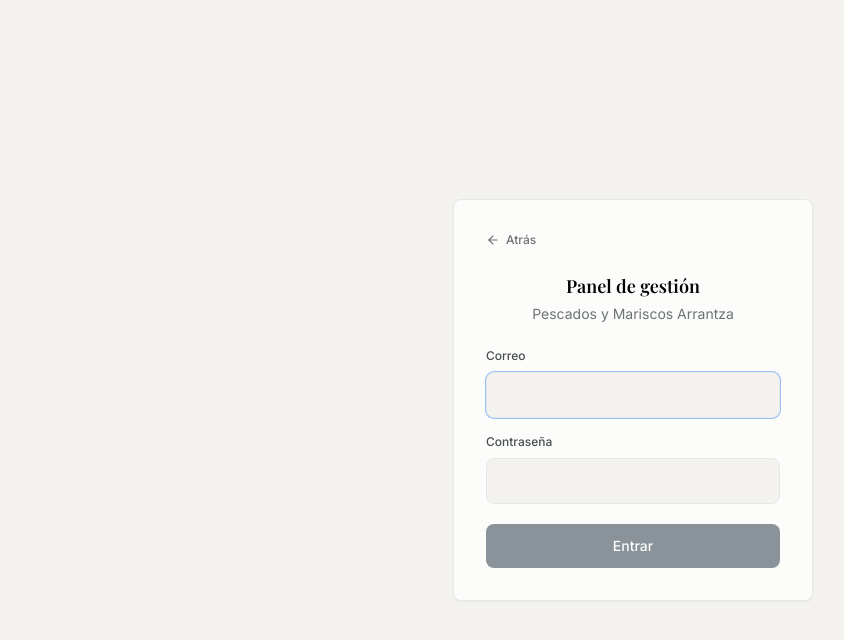
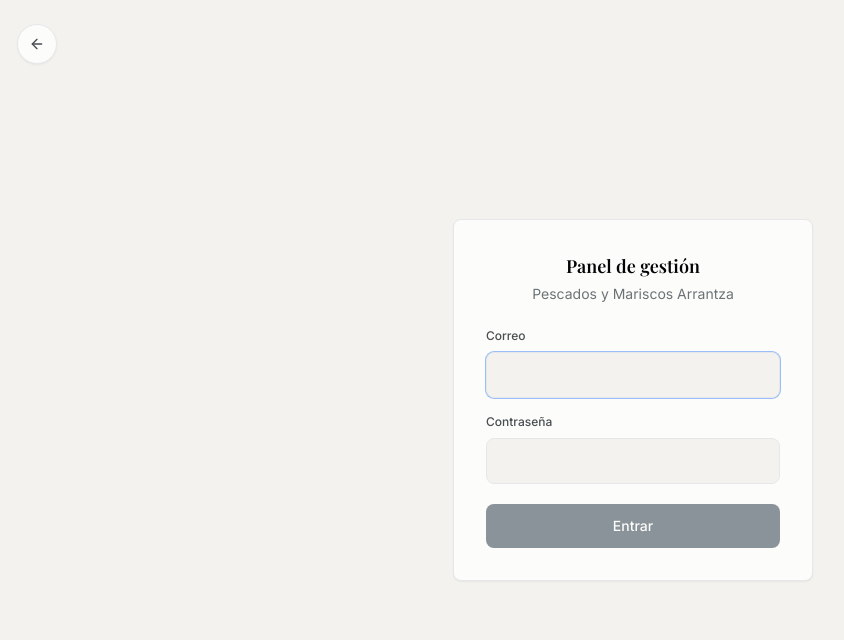
Before and after one commit to LocalIA-Soluciones-Digitales/Pescados-Mariscos-Arrantza, a React (Vite) app: page /admin in a window 1280 px wide. Shown: the top 640 px of the page, without its empty margins (7-851 px from the left). Built offline with nearby package versions, Linux system fonts and the light colour scheme; no server answers; a web font is replaced by a local one.

Commit message:
Restyle login back button as a floating circular icon button
Moved it out of the card into the empty page margin and dropped the
text label, matching the minimal look of the rest of the login screen.

```diff
--- a/src/pages/admin/components/AdminLogin.tsx
+++ b/src/pages/admin/components/AdminLogin.tsx
@@ -18,19 +18,19 @@ export default function AdminLogin({ signIn, error }: Pick<ReturnType<typeof use
 
   return (
     <div className="min-h-screen flex items-center justify-center bg-background-100 px-4">
+      <button
+        type="button"
+        onClick={() => navigate(-1)}
+        aria-label="Volver"
+        className="fixed top-6 left-6 w-10 h-10 flex items-center justify-center rounded-full bg-background-50 border border-background-200/70 text-foreground-500 shadow-sm hover:text-foreground-950 hover:border-foreground-300/60 transition-colors"
+      >
+        <ArrowLeft className="w-4 h-4" />
+      </button>
+
       <form
         onSubmit={handleSubmit}
         className="w-full max-w-[360px] bg-background-50 border border-background-200/70 rounded-lg p-8 shadow-sm"
       >
-        <button
-          type="button"
-          onClick={() => navigate(-1)}
-          className="flex items-center gap-1.5 text-xs font-medium text-foreground-400 hover:text-foreground-950 mb-6 transition-colors"
-        >
-          <ArrowLeft className="w-3.5 h-3.5" />
-          Atrás
-        </button>
-
         <h1 className="text-lg font-heading font-semibold text-foreground-950 mb-1 text-center">
           Panel de gestión
         </h1>
```
